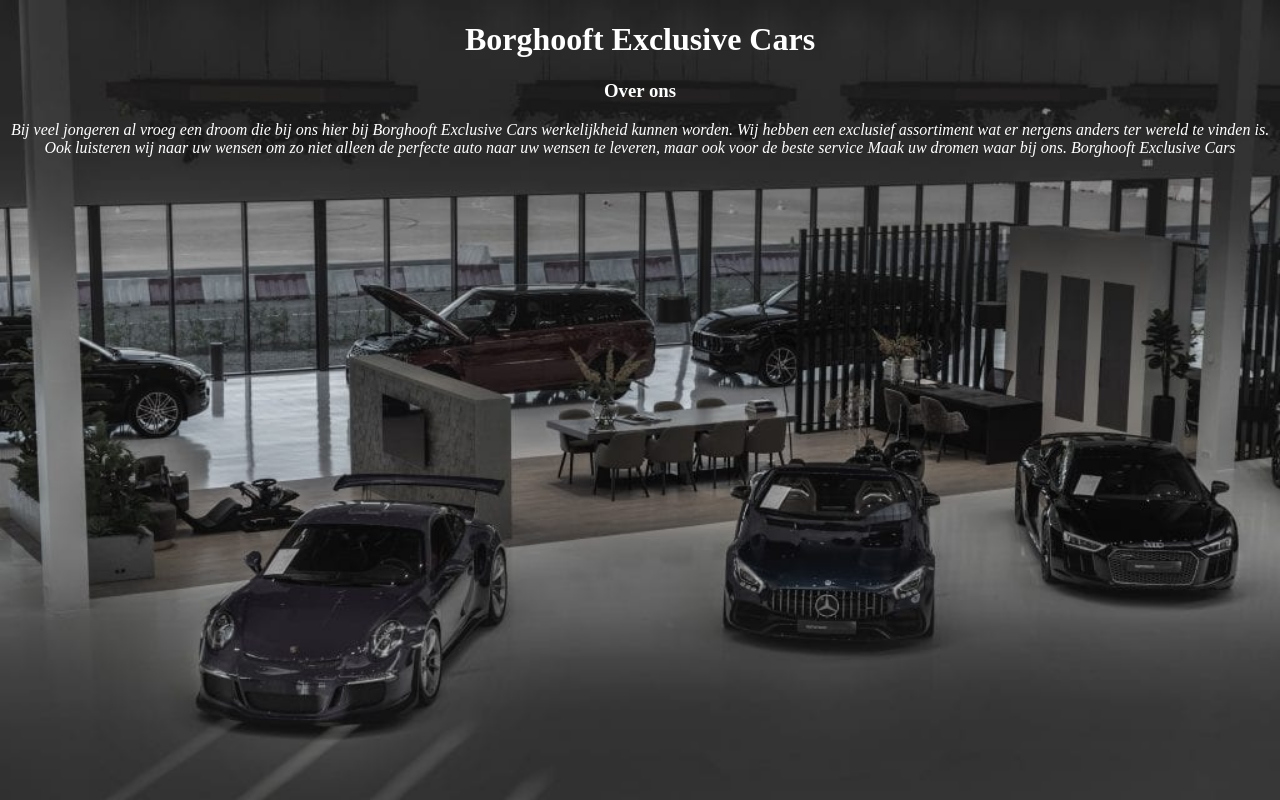
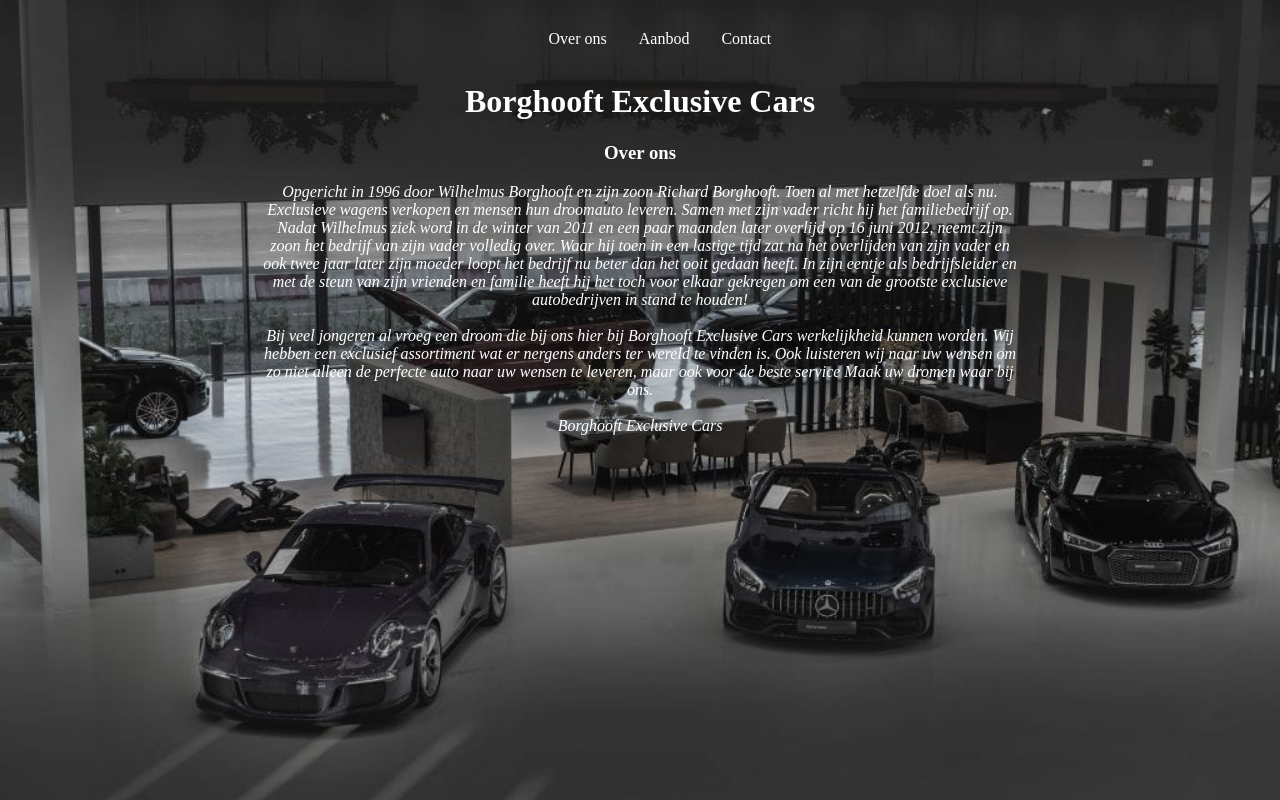
Before and after one commit to BorghooftEC/BorghooftEC.github.io, a plain HTML site: page index.html in a window 1280 px wide. Drawn offline with Linux system fonts and the light colour scheme.

Commit message:
tekst  en navbar
nog meer achtergrond informatie toegevoegd en we hebben een navbar die nog niet functioneel is toegevoegd

```diff
--- a/index.html
+++ b/index.html
@@ -22,12 +22,49 @@
        }
      </style>
      <body>
+       <head>
+<style>
+ul {
+  list-style-type: none;
+  margin-left: 41.5%;
+  padding: 0;
+  overflow: hidden;
+  background-color: #5;
+}
+
+li {
+  float: left;
+}
+
+li a {
+  display: block;
+  color: white;
+  text-align: center;
+  padding: 14px 16px;
+  text-decoration: none;
+}
+
+li a:hover {
+  background-color: #111;
+}
+</style>
+</head>
+<body>
+
+<ul>
+  <li><a class="active" href="#overons">Over ons</a></li>
+  <li><a href="#aanbod">Aanbod</a></li>
+  <li><a href="#contact">Contact</a></li>
+</ul>
+
 
 
       <h1 style="text-align: center;">Borghooft Exclusive Cars</h1>
       <h3 style="text-align: center;"> Over ons</h3>
-      <p style="text-align: center;" ><i>Bij veel jongeren al vroeg een droom die bij ons hier bij Borghooft Exclusive Cars werkelijkheid kunnen worden. Wij hebben een exclusief assortiment wat er nergens anders ter wereld te vinden is. Ook luisteren wij naar uw wensen om zo niet alleen de perfecte auto naar uw wensen te leveren, maar ook voor de beste service
-Maak uw dromen waar bij ons.
-Borghooft Exclusive Cars</i></p>
+      <p style="text-align: center;
+        margin-left: 20%;
+        margin-right: 20%;" ><i>Opgericht in 1996 door Wilhelmus Borghooft en zijn zoon Richard Borghooft. Toen al met hetzelfde doel als nu. Exclusieve wagens verkopen en mensen hun droomauto leveren. Samen met zijn vader richt hij het familiebedrijf op. Nadat Wilhelmus ziek word in de winter van 2011 en een paar maanden later overlijd op 16 juni 2012, neemt zijn zoon het bedrijf van zijn vader volledig over. Waar hij toen in een lastige tijd zat na het overlijden van zijn vader en ook twee jaar later zijn moeder loopt het bedrijf nu beter dan het ooit gedaan heeft. In zijn eentje als bedrijfsleider en met de steun van zijn vrienden en familie heeft hij het toch voor elkaar gekregen om een van de grootste exclusieve autobedrijven in stand te houden!<br> <br> Bij veel jongeren al vroeg een droom die bij ons hier bij Borghooft Exclusive Cars werkelijkheid kunnen worden. Wij hebben een exclusief assortiment wat er nergens anders ter wereld te vinden is. Ook luisteren wij naar uw wensen om zo niet alleen de perfecte auto naar uw wensen te leveren, maar ook voor de beste service
+Maak uw dromen waar bij ons. <br> <br>
+Borghooft Exclusive Cars </i></p>
     </body>
 </html>
```
